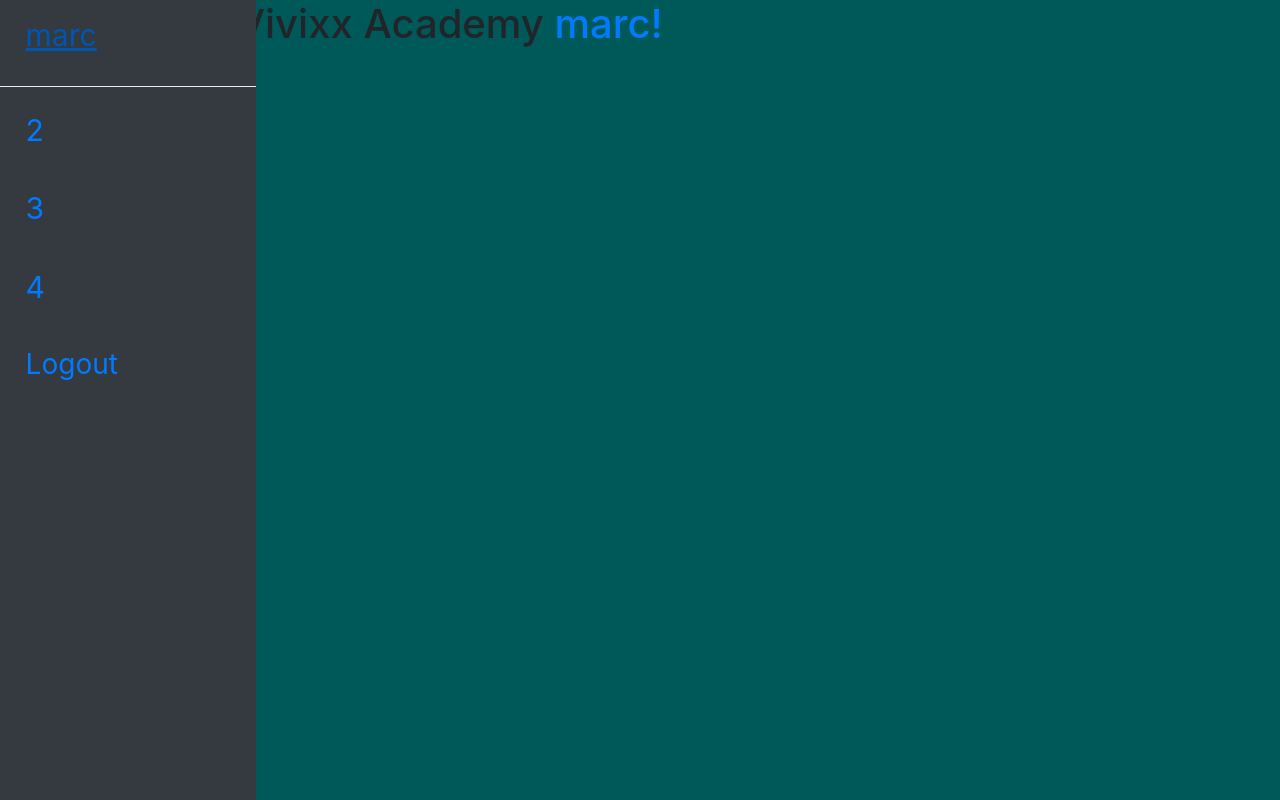
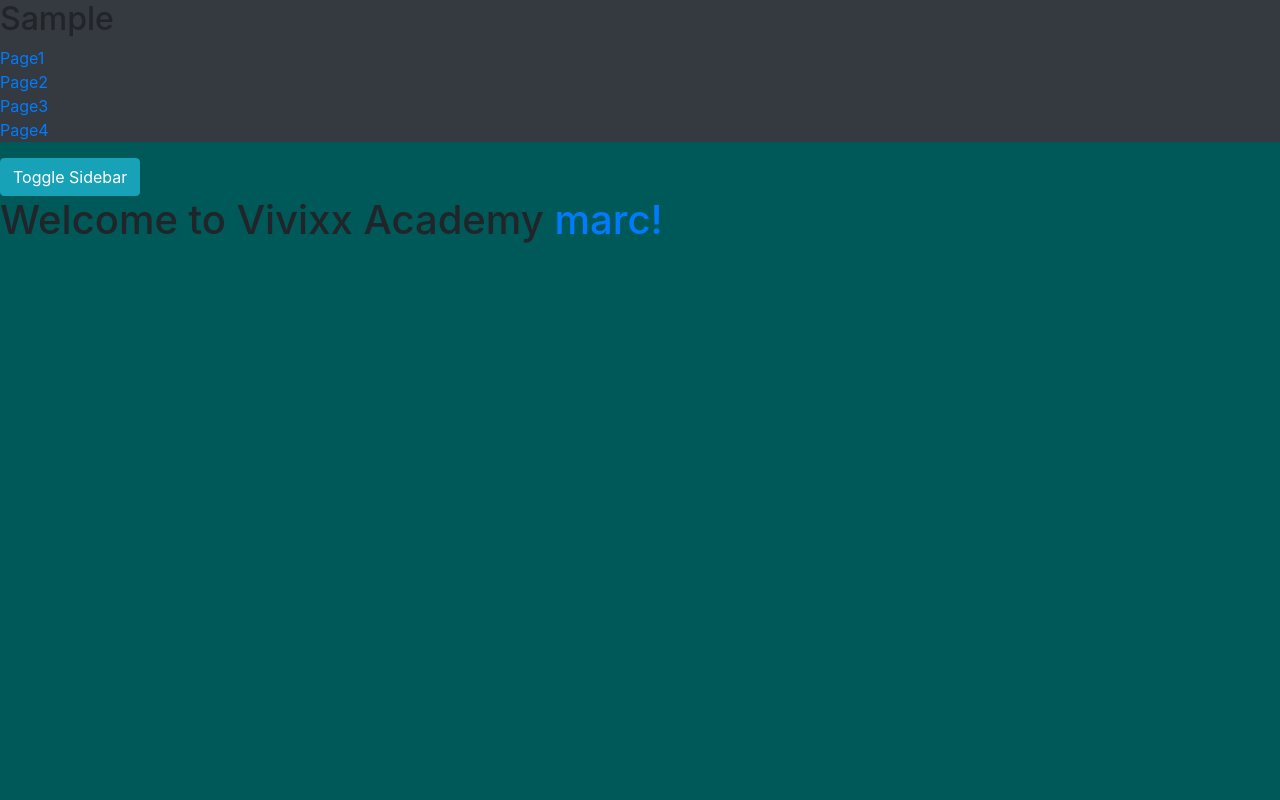
Before and after one commit to NavarroNorielJon/Vivixx, a PHP site: page / in a window 1280 px wide. Run offline with PHP 8.4, Linux system fonts and the light colour scheme; a user stored in the database is signed in; data comes from the database, SQL or seed files in the repository; some libraries are stand-ins or nearby versions.

Commit message:
need to be fixed

```diff
--- a/src/logged_in.php
+++ b/src/logged_in.php
@@ -4,6 +4,5 @@
         <div class='center-align'>
             <h1>Welcome to Vivixx Academy <a href="utilities/logout.php"><?php echo "$user_first!"?></a></h1>
         </div>
-        <script type="text/javascript" src="JavaScript/js/materialize.min.js"></script>
     </body>
 </html>
--- a/src/module/sidenav.php
+++ b/src/module/sidenav.php
@@ -1,20 +1,30 @@
 <html>
-
      <head>
         <title>Vivixx</title>
+        <link rel="shortcut icon" href="img/favicon.ico" type="image/x-icon">
         <link type="text/css" rel="stylesheet" href="../style/bootstrap/bootstrap.min.css" media="screen, projection">
         <link type="text/css" rel="stylesheet" href="../style/style.css" media="screen, projection">
-    <link href="https://fonts.googleapis.com/icon?family=Material+Icons" rel="stylesheet">
         <meta name="viewport" content="width=device-width, initial-scale=1.0">
     </head>
+
     <body>
-    <div class="sidenav bg-dark">
-        <a href="#"><?php echo "$user_first"?></a>
-        <div class="dropdown-divider"></div>
-        <a href="#">2</a>
-        <a href="#">3</a>
-        <a href="#">4</a>
-        <a href='utilities/logout.php' class='dropdown-trigger' data-target='menu' style=' font-size: 28px; width=1000%;'>Logout</a>
+        <nav class="bg-dark" id="sidebar">
+            <div class="sidebar-header">
+                <h2>Sample</h2>
+            </div>
+
+            <ul class="list-unstyled components">
+                <li><a href="#">Page1</a></li>
+                <li><a href="#">Page2</a></li>
+                <li><a href="#">Page3</a></li>
+                <li><a href="#">Page4</a></li>
+            </ul>
+        </nav>
+
+        <div id="content">
+            <button type="button" id="sidebarCollapse" class="btn btn-info navbar-btn">
+                Toggle Sidebar
+            </button>
         </div>
     </body>
 </html>
```
Also changed, not shown: src/module/footer.html (added, +7 -0 lines). Lines whose indentation alone changed are shown as unchanged.
